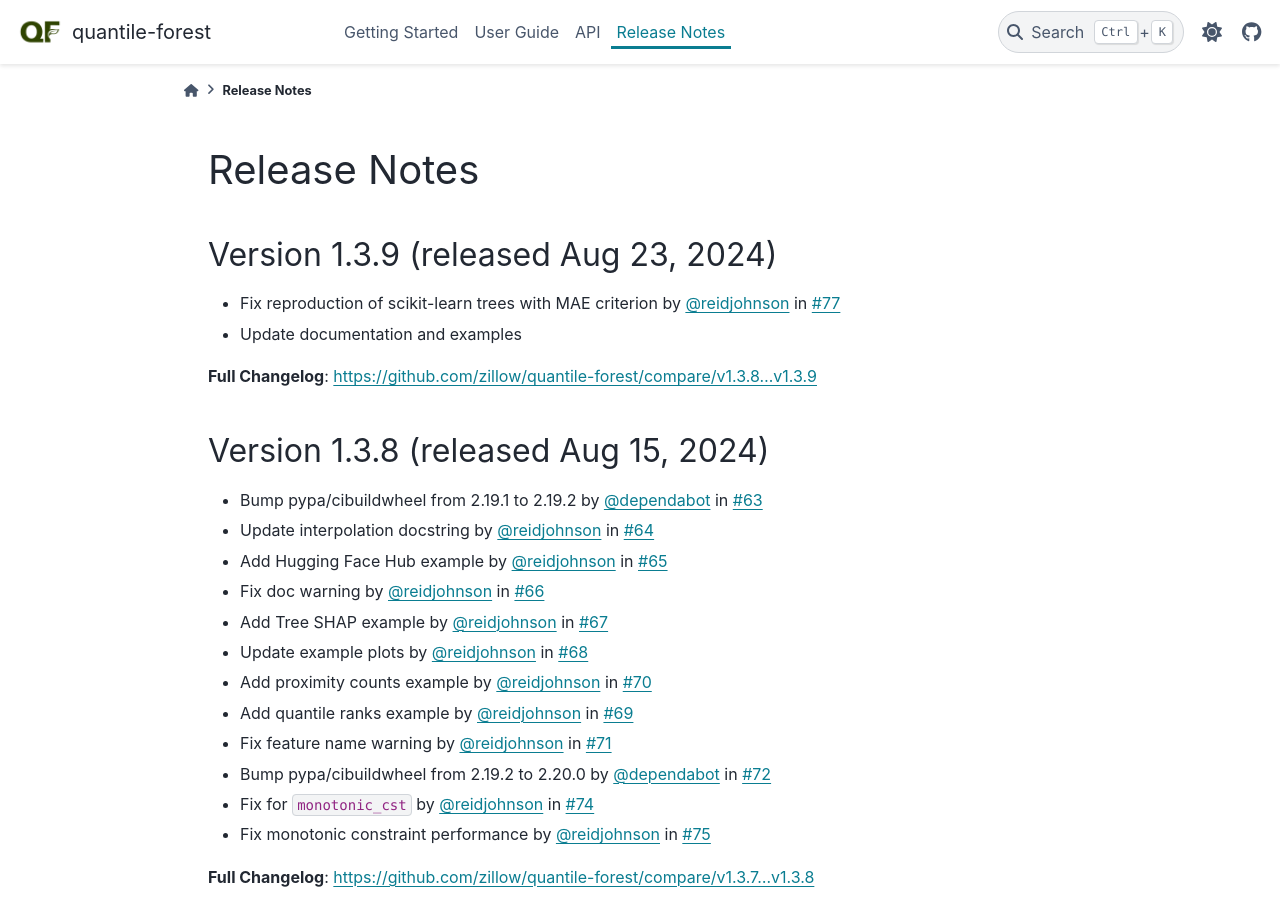
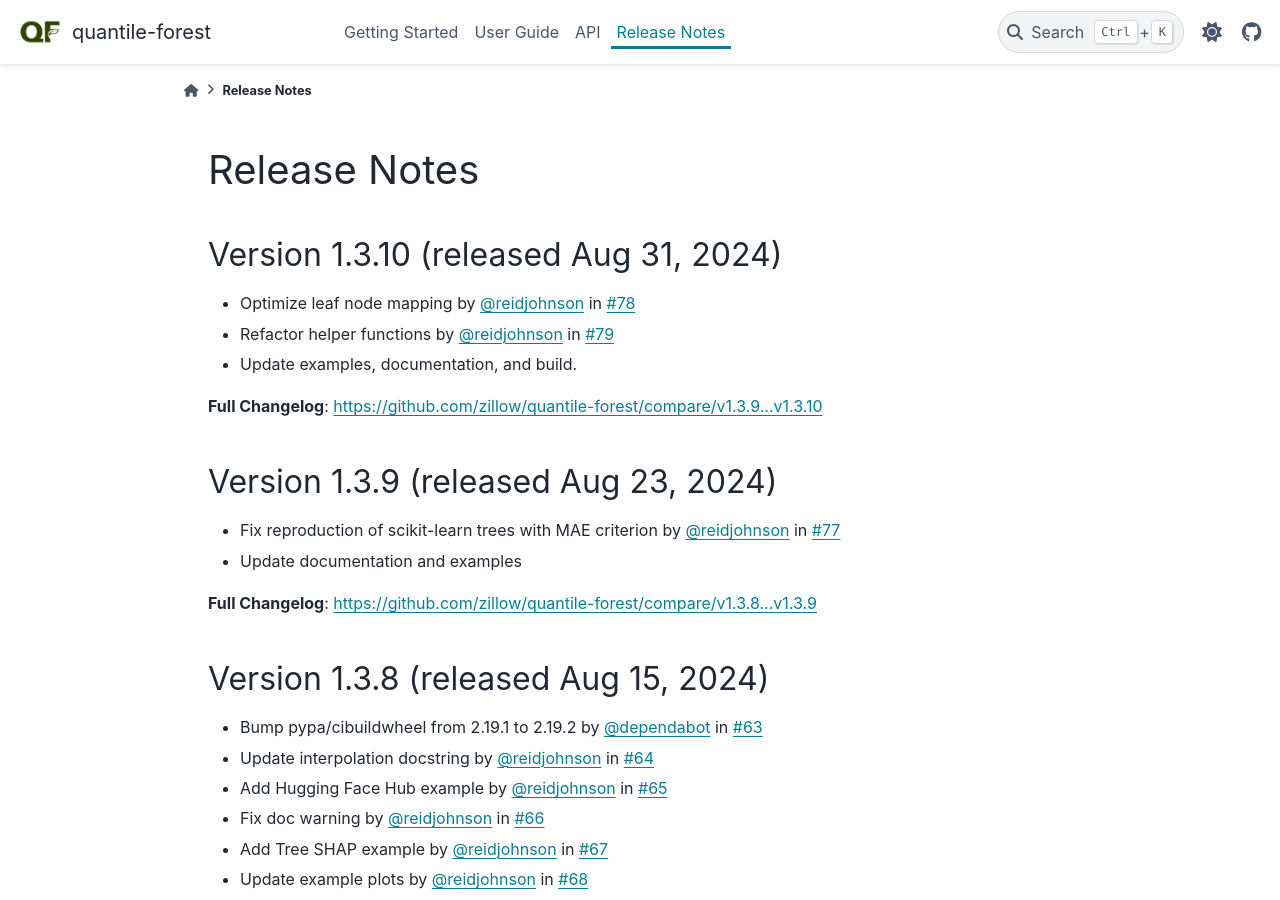
Before and after one commit to zillow/quantile-forest, a Sphinx documentation site: the page built from docs/releases/changes.rst, in a window 1280 px wide and 900 px high. Built offline with Sphinx 7.4.7 and the PyData theme 0.15.4, drawn with Linux system fonts in a browser that asks for light colours; pages that are not in the unit, such as notebooks, are missing from menus; the version number could not be read and is left out.

Commit message:
Prepare release

```diff
--- a/docs/releases/changes.rst
+++ b/docs/releases/changes.rst
@@ -4,6 +4,15 @@
 
 Release Notes
 =============
+
+Version 1.3.10 (released Aug 31, 2024)
+-------------------------------------
+
+* Optimize leaf node mapping by `@reidjohnson <https://github.com/reidjohnson>`_ in `#78 <https://github.com/zillow/quantile-forest/pull/78>`_
+* Refactor helper functions by `@reidjohnson <https://github.com/reidjohnson>`_ in `#79 <https://github.com/zillow/quantile-forest/pull/79>`_
+* Update examples, documentation, and build.
+
+**Full Changelog**: https://github.com/zillow/quantile-forest/compare/v1.3.9...v1.3.10
 
 Version 1.3.9 (released Aug 23, 2024)
 -------------------------------------
--- a/quantile_forest/version.txt
+++ b/quantile_forest/version.txt
@@ -1 +1 @@
-1.3.9
+1.3.10
```
